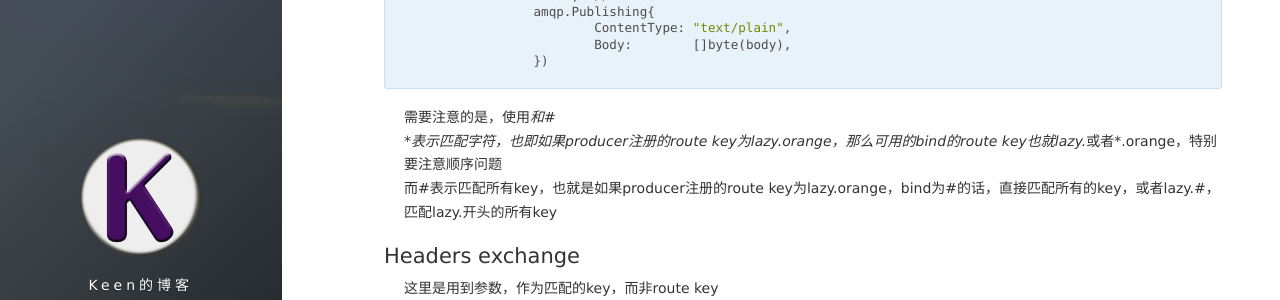
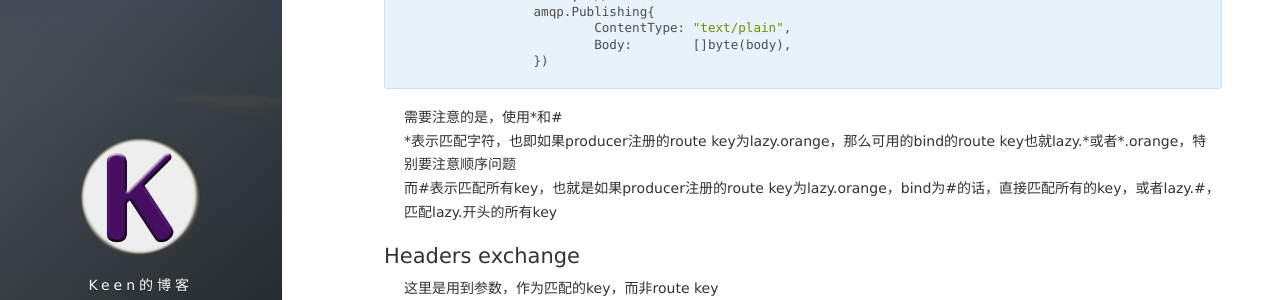
Before and after one commit to Keenjin/Keenjin.github.io, a Jekyll site: the page built from _posts/2019-05-09-rabbitmq.md, in a window 1280 px wide and 900 px high, scrolled down 10648 px. Shown: the part 151-451 px from the top of the window. Built offline with Jekyll 4.4.1, drawn with Linux system fonts in a browser that asks for light colours; nearby versions of some CDN libraries; comment, search, counter and statistics services are not loaded.

````diff
--- a/_posts/2019-05-09-rabbitmq.md
+++ b/_posts/2019-05-09-rabbitmq.md
@@ -620,7 +620,7 @@ err = ch.Publish(
 ```
 
 需要注意的是，使用*和#
-*表示匹配字符，也即如果producer注册的route key为lazy.orange，那么可用的bind的route key也就lazy.*或者*.orange，特别要注意顺序问题
+\*表示匹配字符，也即如果producer注册的route key为lazy.orange，那么可用的bind的route key也就lazy.\*或者\*.orange，特别要注意顺序问题
 而#表示匹配所有key，也就是如果producer注册的route key为lazy.orange，bind为#的话，直接匹配所有的key，或者lazy.#，匹配lazy.开头的所有key
 
 ## Headers exchange
````
